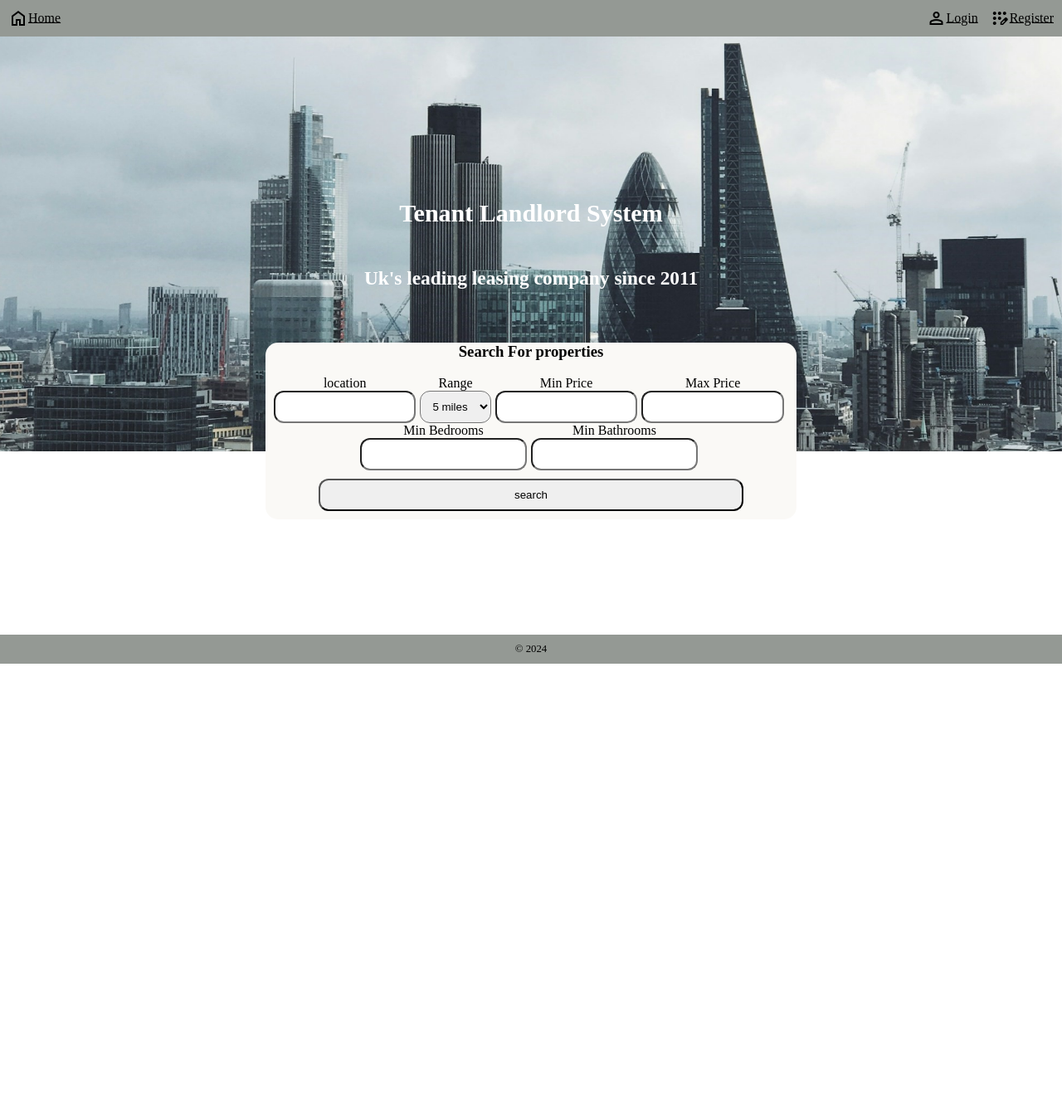
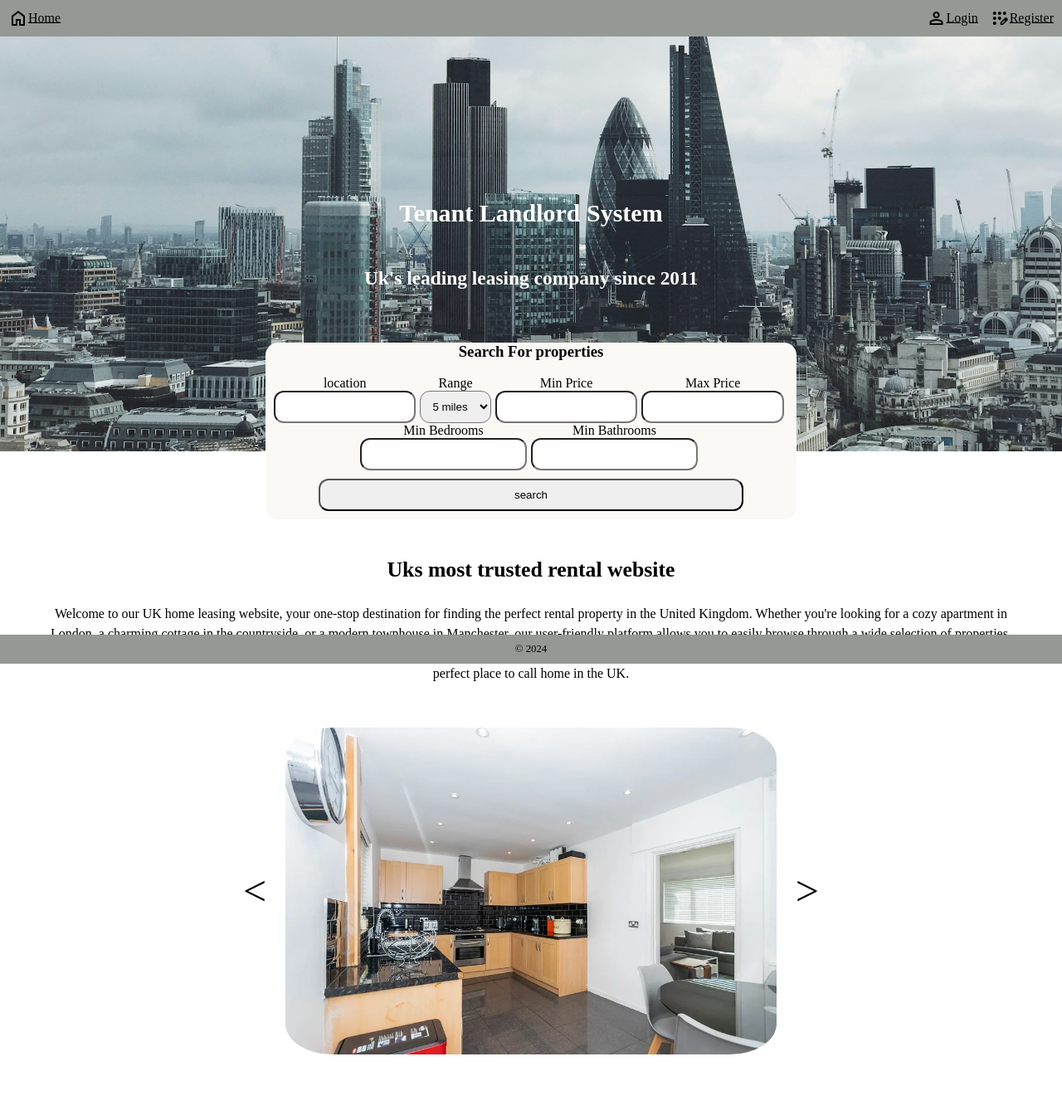
Before and after one commit to Sovietsupporter69/Tenant-landlord-system, a PHP site: page / in a window 1280 px wide. Shown: the whole page at 83% size. Before the commit the page ends 800 px from the top, so only its background shows below. Run offline with PHP 8.4, Linux system fonts and the light colour scheme.

Commit message:
image scroller-css html added

```diff
--- a/htdocs/css/desktop.css
+++ b/htdocs/css/desktop.css
@@ -17,3 +17,9 @@
 .right-search-box{
     padding-right: 10px;
 }
+.img-container{
+    max-width: 700px;
+    max-height: 400px;
+    min-width: 500px;
+    min-height: 400px;
+}
--- a/htdocs/css/global.css
+++ b/htdocs/css/global.css
@@ -63,6 +63,11 @@ span.material-symbols-outlined {
     border-radius: 15px;
     text-align: center;
     min-width: 270px;
+    animation:fadeIn 3s;
+    transition:background-color 1s;
+}
+.search-box:hover{
+    background-color: rgb(137, 159, 168);
 }
 .home-search input[type="submit"]{
     width: 80%;
@@ -84,6 +89,7 @@ span.material-symbols-outlined {
     padding-right: 5px;
     align-items: center;
 }
+
 /* .top-search,.left-search-box,.right-search-box,.bottom-search{
     display: flex;
     flex-direction: row;
@@ -93,7 +99,42 @@ span.material-symbols-outlined {
 #location{
     width: 100%;
 }
-
+.home-info{
+    text-align: center;
+    padding: 20px;
+    font-size: 22px;
+}
+.intro-para{
+    margin: auto;
+    max-width: 1200px;
+    font-size: 16px;
+    line-height: 1.5;
+}
+.suggested-properties{
+    padding-top: 50px;
+    padding-bottom: 50px;
+    display: flex;
+    align-items: center;
+    justify-content: center;
+    flex-direction: row;
+}
+.arrow{
+    font-size: 50px;
+    padding: 20px;
+}
+.img-container{
+    display: flex;
+    align-items: center;
+    justify-content: center;
+}
+.img-container img{
+    width: 100%;
+    height: 100%;
+    max-width: 700px;
+    max-height: 400px;
+    border:3px white solid;
+    border-radius: 10%;
+}
 @keyframes fadeIn{
     0%{opacity: 0;}
     100%{opacity: 1;}
--- a/htdocs/css/mobile.css
+++ b/htdocs/css/mobile.css
@@ -2,3 +2,7 @@
     min-height: 200px;
     background-image: url("../assets/background-mob.jpg");
 }
+.img-container{
+    min-width: 200px;
+    min-height: 100px;
+}
--- a/htdocs/index.php
+++ b/htdocs/index.php
@@ -57,6 +57,22 @@ require_once($_SERVER["DOCUMENT_ROOT"]."/private/banners/pre_auth.php")
             <input type="submit" value="search">
         </form>
     </section>
+    <section class="home-info">
+        <h3>Uks most trusted rental website</h3>
+        <p class="intro-para">
+        Welcome to our UK home leasing website, your one-stop destination for finding the perfect rental property in the United Kingdom.
+        Whether you're looking for a cozy apartment in London, a charming cottage in the countryside, or a modern townhouse in Manchester, our user-friendly platform allows you to easily browse through a wide selection of properties,
+        complete with detailed descriptions, photos.
+        With our comprehensive search filters, finding your dream home has never been easier. Start your search today and let us help you find the perfect place to call home in the UK.
+        </p>
+        <div class="suggested-properties">
+            <p class="arrow"><</p>
+            <div class="img-container">
+                <img src="assets/test-property.webp" alt="property">
+            </div>
+            <p class="arrow">></p>
+        </div>
+    </section>
 </main>
 
 
```
Also changed, not shown: htdocs/assets/test-property.webp (added), 1 other file.
